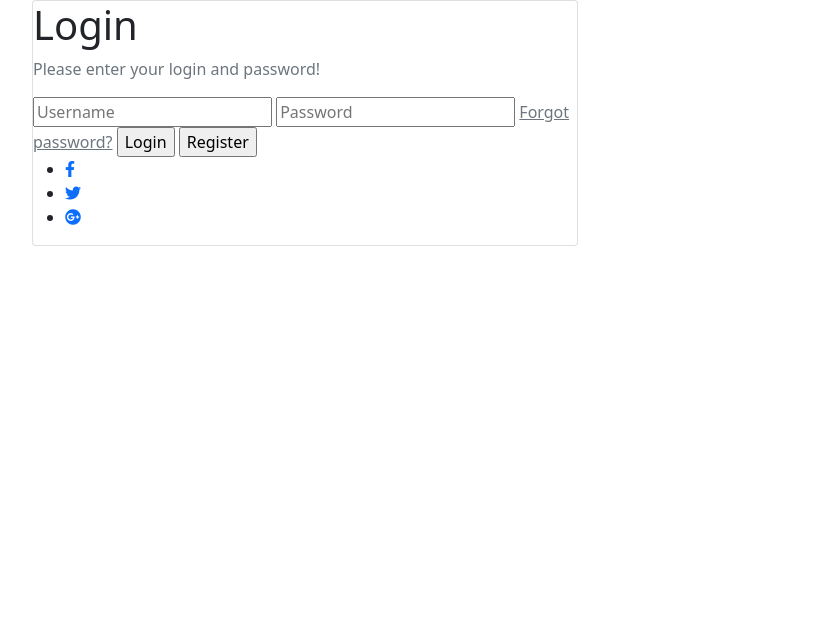
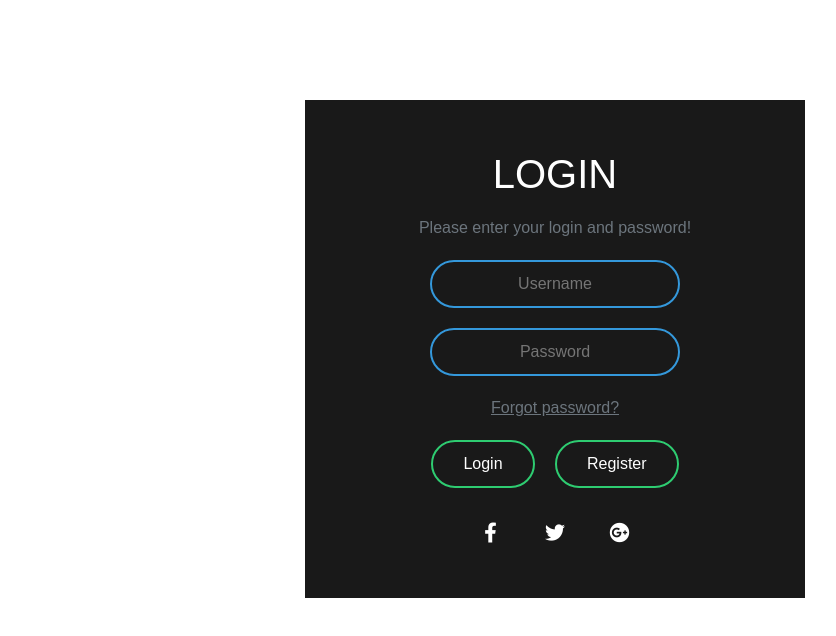
Before and after one commit to TalkingSkunk/FrontEnd-EasyRedditTrackerForCrypto, a plain HTML site: page index.html in a window 1280 px wide. Shown: the whole page, without its empty margins (50-886 px from the left). Drawn offline with nearby package versions, Linux system fonts and the light colour scheme; the site is published under a folder, as on GitHub Pages, so addresses that start at the root find nothing.

Commit message:
read me file updated

```diff
--- a/index.html
+++ b/index.html
@@ -10,7 +10,7 @@
     integrity="sha384-giJF6kkoqNQ00vy+HMDP7azOuL0xtbfIcaT9wjKHr8RbDVddVHyTfAAsrekwKmP1" crossorigin="anonymous" />
   <link rel="stylesheet" href="https://use.fontawesome.com/releases/v5.8.1/css/all.css"
     integrity="sha384-50oBUHEmvpQ+1lW4y57PTFmhCaXp0ML5d60M1M7uH2+nqUivzIebhndOJK28anvf" crossorigin="anonymous" />
-  <link rel="stylesheet" href="/Assets/CSS/mainStyle.css" />
+  <link rel="stylesheet" href="./Assets/CSS/mainStyle.css" />
 
 
 </head>
```
